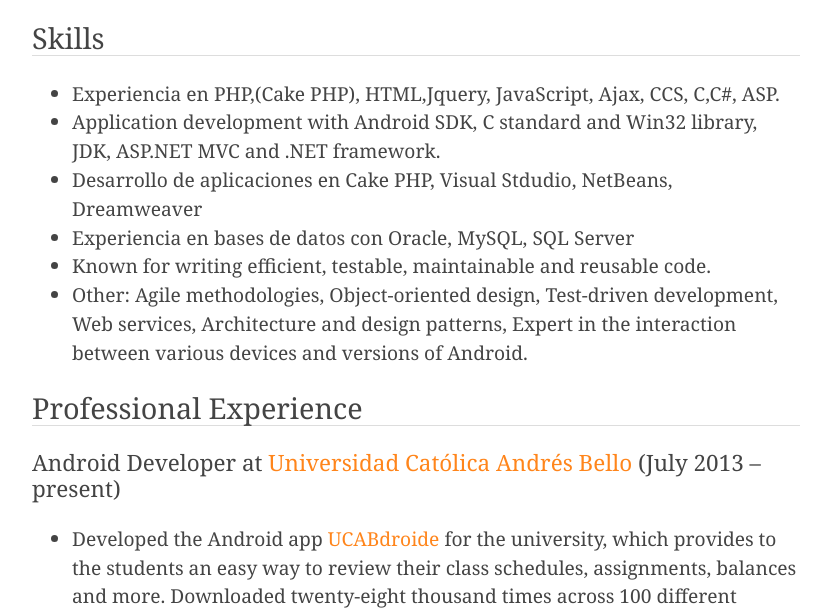
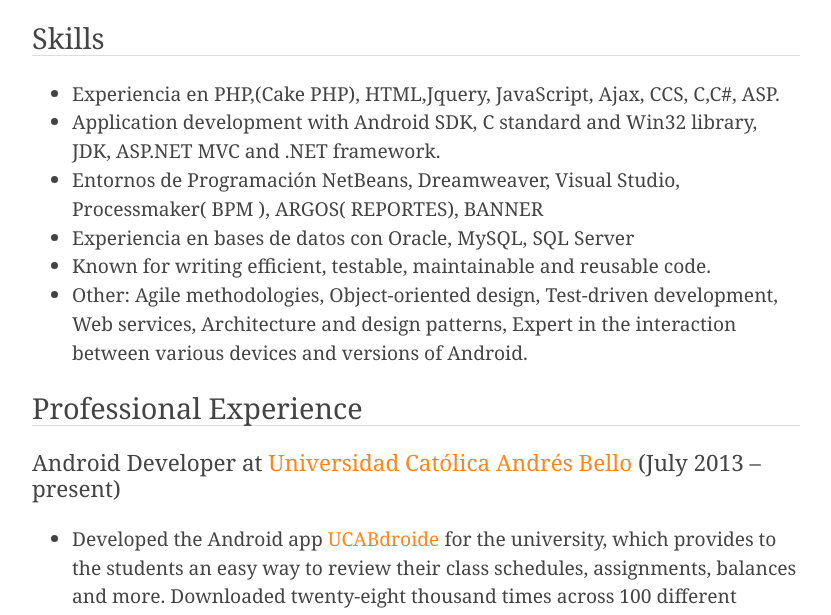
Before and after one commit to gianrs88/gianrs88.github.io, a plain HTML site: page index.html in a window 1280 px wide. Shown: the part 182-797 px from the top of the page, without its empty margins (224-1055 px from the left). Drawn offline with Linux system fonts and the light colour scheme.

Commit message:
Update index.html

```diff
--- a/index.html
+++ b/index.html
@@ -19,8 +19,7 @@
 <ul>
   <li>Experiencia en PHP,(Cake PHP), HTML,Jquery, JavaScript, Ajax, CCS, C,C#, ASP.</li>
   <li>Application development with Android SDK, C standard and Win32 library, JDK, ASP.NET MVC and .NET framework.</li>
-  <li>Desarrollo de aplicaciones en Cake PHP, Visual Stdudio, NetBeans, Dreamweaver </li>
-
+  <li>Entornos de Programación NetBeans, Dreamweaver, Visual Studio, Processmaker( BPM ), ARGOS( REPORTES), BANNER </li>
   <li>Experiencia en bases de datos con Oracle, MySQL, SQL Server</li>
   <li>Known for writing efficient, testable, maintainable and reusable code.</li>
   <li>Other: Agile methodologies, Object-oriented design, Test-driven development, Web services, Architecture and design patterns, Expert in the interaction between various devices and versions of Android.</li>
```
